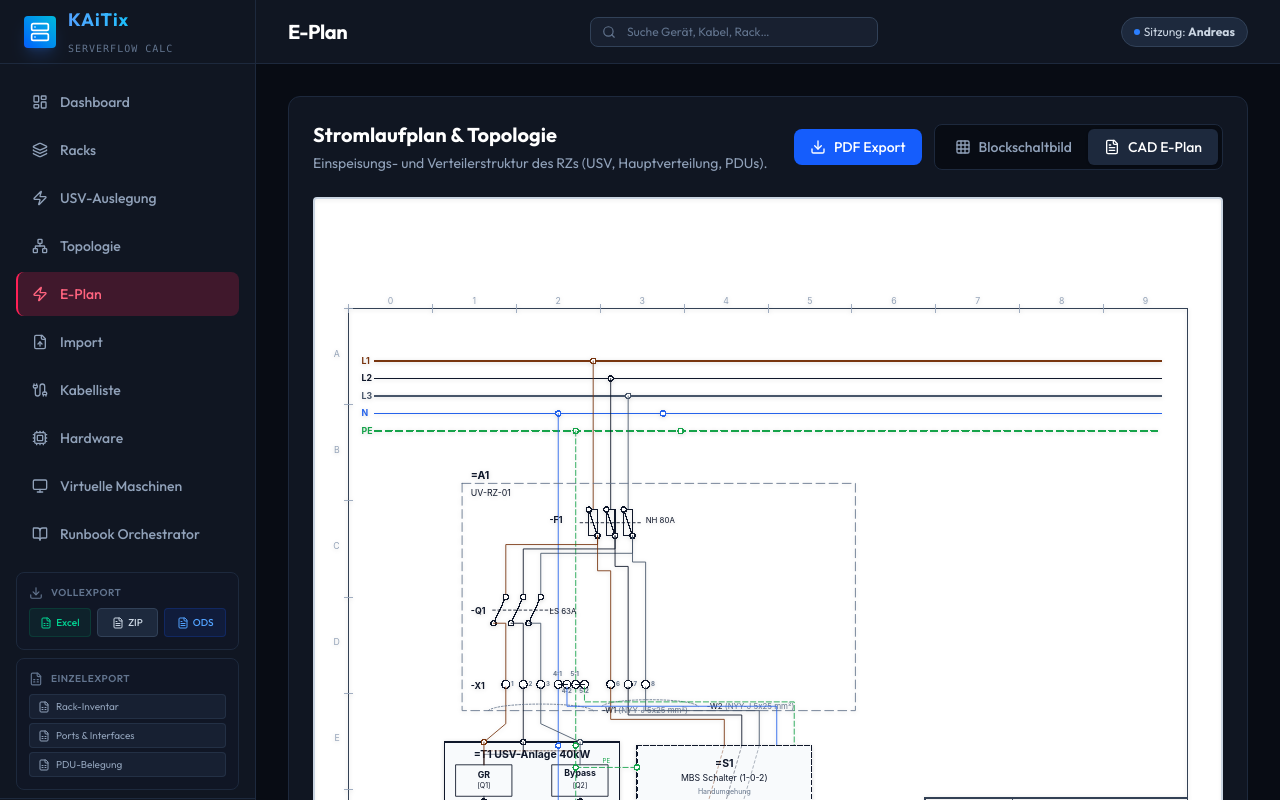
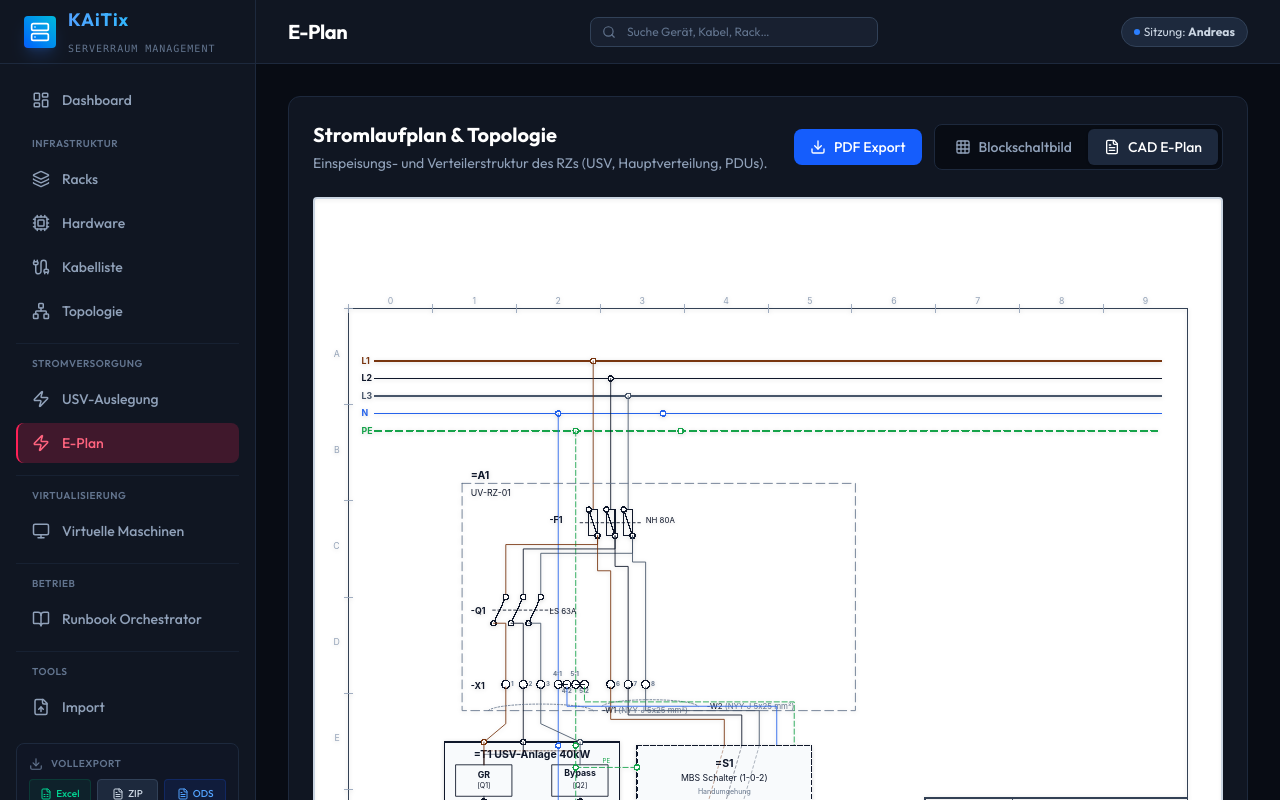
Before and after one commit to diebugger-tech/KAiTix, a SvelteKit app in the folder frontend/: page /eplan in a window 1280 px wide. Built offline with nearby package versions, Linux system fonts and the light colour scheme.

Commit message:
style(sidebar): rearrange navigation links into logical groups with headings and clean spacing

```diff
--- a/frontend/src/routes/+layout.svelte
+++ b/frontend/src/routes/+layout.svelte
@@ -88,90 +88,107 @@
         </div>
         <div>
           <h1 class="text-lg font-bold font-outfit tracking-wider text-transparent bg-clip-text bg-gradient-to-r from-blue-400 to-cyan-400">KAiTix</h1>
-          <span class="text-[10px] text-slate-500 font-mono tracking-widest uppercase">ServerFlow Calc</span>
+          <span class="text-[10px] text-slate-500 font-mono tracking-widest uppercase">Serverraum Management</span>
         </div>
       </div>
 
       <!-- Navigation -->
       <nav class="p-4 space-y-1">
+        <!-- Dashboard -->
         <a
           href="/"
-          class="flex items-center space-x-3 px-4 py-3 rounded-lg text-sm font-medium transition-all duration-200 {page.url.pathname === '/' ? 'bg-blue-600/20 text-blue-400 border-l-2 border-blue-500 pl-3.5' : 'text-slate-400 hover:bg-slate-800/50 hover:text-slate-200'}"
+          class="flex items-center space-x-3 px-4 py-2.5 rounded-lg text-sm font-medium transition-all duration-200 {page.url.pathname === '/' ? 'bg-blue-600/20 text-blue-400 border-l-2 border-blue-500 pl-3.5' : 'text-slate-400 hover:bg-slate-800/50 hover:text-slate-200'}"
         >
-          <LayoutDashboard class="w-4 h-4" />
+          <LayoutDashboard class="w-4.5 h-4.5" />
           <span>Dashboard</span>
         </a>
 
+        <!-- Group: Infrastruktur -->
+        <div class="pt-3 pb-1 px-4">
+          <span class="text-[10px] font-semibold text-slate-500 uppercase tracking-wider block">Infrastruktur</span>
+        </div>
         <a
           href="/racks"
-          class="flex items-center space-x-3 px-4 py-3 rounded-lg text-sm font-medium transition-all duration-200 {page.url.pathname === '/racks' ? 'bg-blue-600/20 text-blue-400 border-l-2 border-blue-500 pl-3.5' : 'text-slate-400 hover:bg-slate-800/50 hover:text-slate-200'}"
+          class="flex items-center space-x-3 px-4 py-2.5 rounded-lg text-sm font-medium transition-all duration-200 {page.url.pathname === '/racks' ? 'bg-blue-600/20 text-blue-400 border-l-2 border-blue-500 pl-3.5' : 'text-slate-400 hover:bg-slate-800/50 hover:text-slate-200'}"
         >
-          <Layers class="w-4 h-4" />
+          <Layers class="w-4.5 h-4.5" />
           <span>Racks</span>
         </a>
-
         <a
-          href="/usv"
-          class="flex items-center space-x-3 px-4 py-3 rounded-lg text-sm font-medium transition-all duration-200 {page.url.pathname === '/usv' ? 'bg-orange-500/20 text-orange-400 border-l-2 border-orange-500 pl-3.5' : 'text-slate-400 hover:bg-slate-800/50 hover:text-slate-200'}"
+          href="/hardware"
+          class="flex items-center space-x-3 px-4 py-2.5 rounded-lg text-sm font-medium transition-all duration-200 {page.url.pathname === '/hardware' ? 'bg-purple-500/20 text-purple-400 border-l-2 border-purple-500 pl-3.5' : 'text-slate-400 hover:bg-slate-800/50 hover:text-slate-200'}"
         >
-          <Zap class="w-4 h-4" />
-          <span>USV-Auslegung</span>
+          <Cpu class="w-4.5 h-4.5" />
+          <span>Hardware</span>
         </a>
-
+        <a
+          href="/cables"
+          class="flex items-center space-x-3 px-4 py-2.5 rounded-lg text-sm font-medium transition-all duration-200 {page.url.pathname === '/cables' ? 'bg-emerald-500/20 text-emerald-400 border-l-2 border-emerald-500 pl-3.5' : 'text-slate-400 hover:bg-slate-800/50 hover:text-slate-200'}"
+        >
+          <Cable class="w-4.5 h-4.5" />
+          <span>Kabelliste</span>
+        </a>
         <a
           href="/topology"
-          class="flex items-center space-x-3 px-4 py-3 rounded-lg text-sm font-medium transition-all duration-200 {(page.url.pathname as string) === '/topology' ? 'bg-violet-500/20 text-violet-400 border-l-2 border-violet-500 pl-3.5' : 'text-slate-400 hover:bg-slate-800/50 hover:text-slate-200'}"
+          class="flex items-center space-x-3 px-4 py-2.5 rounded-lg text-sm font-medium transition-all duration-200 {(page.url.pathname as string) === '/topology' ? 'bg-violet-500/20 text-violet-400 border-l-2 border-violet-500 pl-3.5' : 'text-slate-400 hover:bg-slate-800/50 hover:text-slate-200'}"
         >
-          <Network class="w-4 h-4" />
+          <Network class="w-4.5 h-4.5" />
           <span>Topologie</span>
         </a>
 
+        <!-- Group: Stromversorgung -->
+        <div class="pt-3 pb-1 px-4 border-t border-slate-800/60 mt-3">
+          <span class="text-[10px] font-semibold text-slate-500 uppercase tracking-wider block">Stromversorgung</span>
+        </div>
+        <a
+          href="/usv"
+          class="flex items-center space-x-3 px-4 py-2.5 rounded-lg text-sm font-medium transition-all duration-200 {page.url.pathname === '/usv' ? 'bg-orange-500/20 text-orange-400 border-l-2 border-orange-500 pl-3.5' : 'text-slate-400 hover:bg-slate-800/50 hover:text-slate-200'}"
+        >
+          <Zap class="w-4.5 h-4.5" />
+          <span>USV-Auslegung</span>
+        </a>
         <a
           href="/eplan"
-          class="flex items-center space-x-3 px-4 py-3 rounded-lg text-sm font-medium transition-all duration-200 {(page.url.pathname as string) === '/eplan' ? 'bg-rose-500/20 text-rose-400 border-l-2 border-rose-500 pl-3.5' : 'text-slate-400 hover:bg-slate-800/50 hover:text-slate-200'}"
+          class="flex items-center space-x-3 px-4 py-2.5 rounded-lg text-sm font-medium transition-all duration-200 {(page.url.pathname as string) === '/eplan' ? 'bg-rose-500/20 text-rose-400 border-l-2 border-rose-500 pl-3.5' : 'text-slate-400 hover:bg-slate-800/50 hover:text-slate-200'}"
         >
-          <Zap class="w-4 h-4" />
+          <Zap class="w-4.5 h-4.5" />
           <span>E-Plan</span>
         </a>
 
-        <a
-          href="/import"
-          class="flex items-center space-x-3 px-4 py-3 rounded-lg text-sm font-medium transition-all duration-200 {(page.url.pathname as string) === '/import' ? 'bg-cyan-500/20 text-cyan-400 border-l-2 border-cyan-500 pl-3.5' : 'text-slate-400 hover:bg-slate-800/50 hover:text-slate-200'}"
-        >
-          <FileUp class="w-4 h-4" />
-          <span>Import</span>
-        </a>
-
-        <a
-          href="/cables"
-          class="flex items-center space-x-3 px-4 py-3 rounded-lg text-sm font-medium transition-all duration-200 {page.url.pathname === '/cables' ? 'bg-emerald-500/20 text-emerald-400 border-l-2 border-emerald-500 pl-3.5' : 'text-slate-400 hover:bg-slate-800/50 hover:text-slate-200'}"
-        >
-          <Cable class="w-4 h-4" />
-          <span>Kabelliste</span>
-        </a>
-
-        <a
-          href="/hardware"
-          class="flex items-center space-x-3 px-4 py-3 rounded-lg text-sm font-medium transition-all duration-200 {page.url.pathname === '/hardware' ? 'bg-purple-500/20 text-purple-400 border-l-2 border-purple-500 pl-3.5' : 'text-slate-400 hover:bg-slate-800/50 hover:text-slate-200'}"
-        >
-          <Cpu class="w-4 h-4" />
-          <span>Hardware</span>
-        </a>
-
+        <!-- Group: Virtualisierung -->
+        <div class="pt-3 pb-1 px-4 border-t border-slate-800/60 mt-3">
+          <span class="text-[10px] font-semibold text-slate-500 uppercase tracking-wider block">Virtualisierung</span>
+        </div>
         <a
           href="/virtual-machines"
-          class="flex items-center space-x-3 px-4 py-3 rounded-lg text-sm font-medium transition-all duration-200 {page.url.pathname === '/virtual-machines' ? 'bg-pink-500/20 text-pink-400 border-l-2 border-pink-500 pl-3.5' : 'text-slate-400 hover:bg-slate-800/50 hover:text-slate-200'}"
+          class="flex items-center space-x-3 px-4 py-2.5 rounded-lg text-sm font-medium transition-all duration-200 {page.url.pathname === '/virtual-machines' ? 'bg-pink-500/20 text-pink-400 border-l-2 border-pink-500 pl-3.5' : 'text-slate-400 hover:bg-slate-800/50 hover:text-slate-200'}"
         >
-          <Monitor class="w-4 h-4" />
+          <Monitor class="w-4.5 h-4.5" />
           <span>Virtuelle Maschinen</span>
         </a>
 
+        <!-- Group: Betrieb -->
+        <div class="pt-3 pb-1 px-4 border-t border-slate-800/60 mt-3">
+          <span class="text-[10px] font-semibold text-slate-500 uppercase tracking-wider block">Betrieb</span>
+        </div>
         <a
           href="/runbook-orchestrator"
-          class="flex items-center space-x-3 px-4 py-3 rounded-lg text-sm font-medium transition-all duration-200 {page.url.pathname.startsWith('/runbook-orchestrator') ? 'bg-yellow-500/20 text-yellow-400 border-l-2 border-yellow-500 pl-3.5' : 'text-slate-400 hover:bg-slate-800/50 hover:text-slate-200'}"
+          class="flex items-center space-x-3 px-4 py-2.5 rounded-lg text-sm font-medium transition-all duration-200 {page.url.pathname.startsWith('/runbook-orchestrator') ? 'bg-yellow-500/20 text-yellow-400 border-l-2 border-yellow-500 pl-3.5' : 'text-slate-400 hover:bg-slate-800/50 hover:text-slate-200'}"
         >
-          <BookOpen class="w-4 h-4" />
+          <BookOpen class="w-4.5 h-4.5" />
           <span>Runbook Orchestrator</span>
+        </a>
+
+        <!-- Group: Tools -->
+        <div class="pt-3 pb-1 px-4 border-t border-slate-800/60 mt-3">
+          <span class="text-[10px] font-semibold text-slate-500 uppercase tracking-wider block">Tools</span>
+        </div>
+        <a
+          href="/import"
+          class="flex items-center space-x-3 px-4 py-2.5 rounded-lg text-sm font-medium transition-all duration-200 {(page.url.pathname as string) === '/import' ? 'bg-cyan-500/20 text-cyan-400 border-l-2 border-cyan-500 pl-3.5' : 'text-slate-400 hover:bg-slate-800/50 hover:text-slate-200'}"
+        >
+          <FileUp class="w-4.5 h-4.5" />
+          <span>Import</span>
         </a>
       </nav>
 
```
